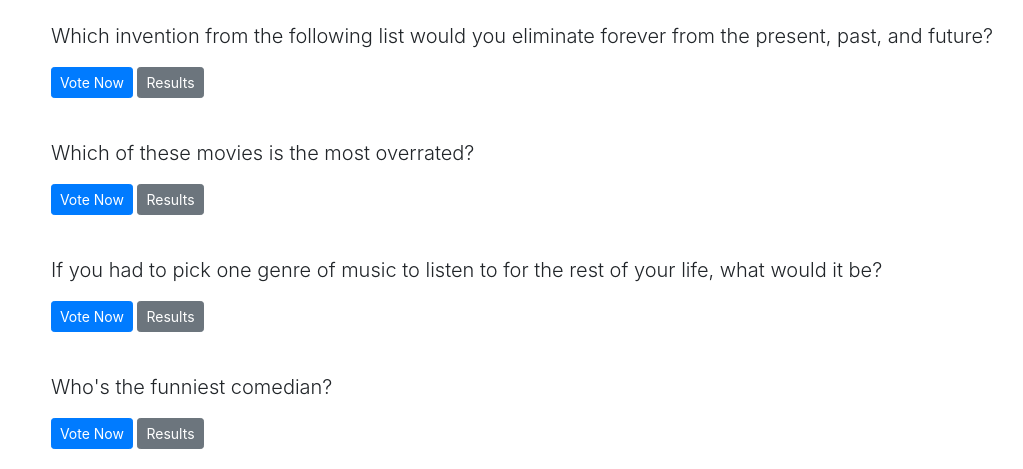
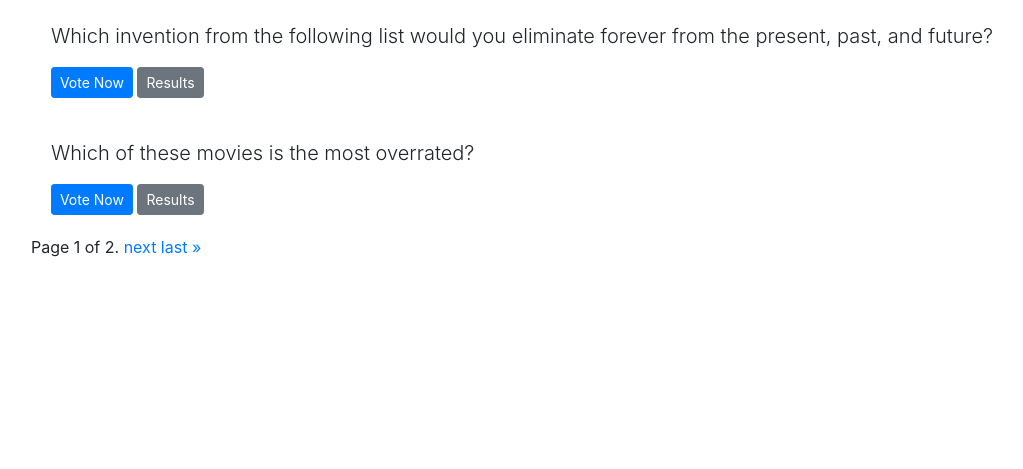
Before and after one commit to shreeup/CS50W, a Django app: page / in a window 1280 px wide. Shown: the part 534-1003 px from the top of the page, without its empty margins (118-1141 px from the left). After the commit the page ends 791 px from the top, so only its background shows below. Run offline with Django 4.2, Linux system fonts and the light colour scheme; a user stored in the database is signed in; data comes from the database, SQL or seed files in the repository; some libraries are stand-ins or nearby versions.

Commit message:
pagination

```diff
--- a/polls/templates/polls/index.html
+++ b/polls/templates/polls/index.html
@@ -2,8 +2,8 @@
 {% block content %}
 {% if user.is_authenticated %}
 <h1 class ="text-center mb-3">Poll Questions</h1>
-{% if latest_question_list %}
-{% for question in latest_question_list %}
+{% if page_obj %}
+{% for question in page_obj %}
 <div class ="card-mb-3">
 	<div class ="card-body">
 		<p class ="lead">{{ question.question_text }}</p>
@@ -13,6 +13,24 @@
 	</div>
 </div>
 {% endfor %}
+
+<div class="pagination">
+    <span class="step-links">
+        {% if page_obj.has_previous %}
+            <a href="?page=1">&laquo; first</a>
+            <a href="?page={{ page_obj.previous_page_number }}">previous</a>
+        {% endif %}
+
+        <span class="current">
+            Page {{ page_obj.number }} of {{ page_obj.paginator.num_pages }}.
+        </span>
+
+        {% if page_obj.has_next %}
+            <a href="?page={{ page_obj.next_page_number }}">next</a>
+            <a href="?page={{ page_obj.paginator.num_pages }}">last &raquo;</a>
+        {% endif %}
+    </span>
+</div>
 {% else %}
 
 <p>No polls available</p>
--- a/polls/views.py
+++ b/polls/views.py
@@ -11,6 +11,7 @@
 from django.contrib.auth import authenticate, login, logout
 from django.db import IntegrityError
 from django.core.paginator import Paginator
+
 # Get questions and display them
 
 
@@ -66,12 +67,12 @@
         return render(request, "polls/register.html")
 
 
-
 def index(request):
-	latest_question_list = Question.objects.order_by('-pub_date')
-    #paginator = Paginator(latest_question_list, 5)
-	context = {'latest_question_list': latest_question_list}
-	return render(request, 'polls/index.html',context)
+    latest_question_list=Question.objects.order_by('-pub_date')
+    paginator=Paginator(latest_question_list,5)
+    page_number=request.GET.get('page')
+    page_obj=paginator.get_page(page_number)
+    return render(request,'polls/index.html',{'page_obj':page_obj})
 
 # Show specific question and choices
 
```
